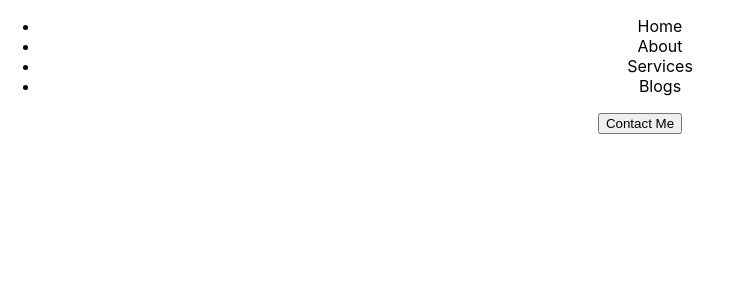
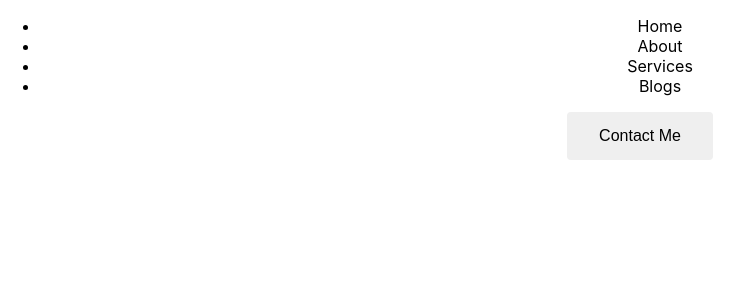
Before and after one commit to rojandahal/portfolio, a React (Create React App) app: page / in a window 1280 px wide. Shown: the top 300 px of the page, without its empty margins (0-753 px from the left). Built offline with nearby package versions, Linux system fonts and the light colour scheme.

Commit message:
Button design configured

```diff
--- a/src/components/Buttons/Button.js
+++ b/src/components/Buttons/Button.js
@@ -1,12 +1,20 @@
 import React from "react";
+import "./button.css";
 
 export default function Button(props) {
   let clickHandler = () => {
     //Do some action when click
   };
+
   return (
     <>
-      <button onClick={clickHandler}>{props.text}</button>
+      <button
+        className="button"
+        style={{ backgroundColor: props.background }}
+        onClick={clickHandler}
+      >
+        {props.text}
+      </button>
     </>
   );
 }
--- /dev/null
+++ b/src/components/Buttons/button.css
@@ -0,0 +1,7 @@
+.button {
+  text-align: center;
+  padding: 15px 32px;
+  font-size: 16px;
+  border-radius: 4px;
+  border: none;
+}
```
